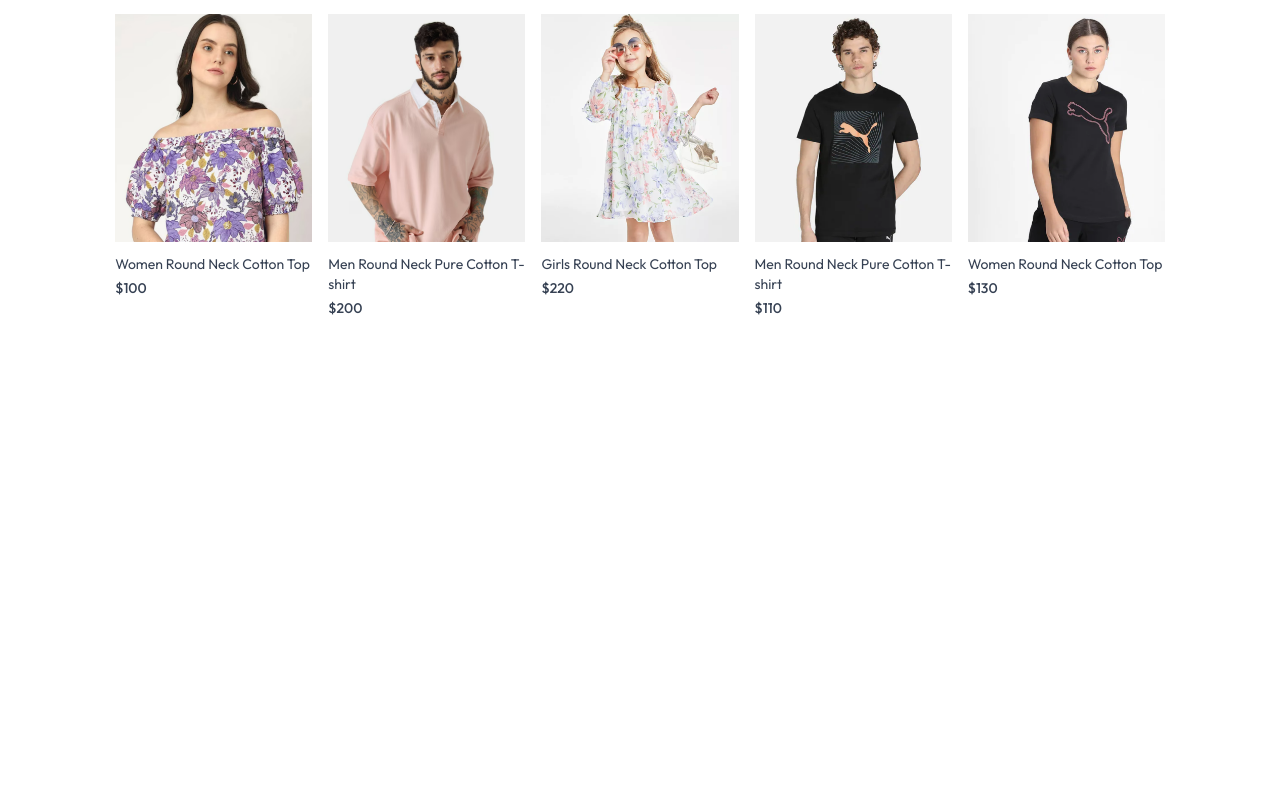
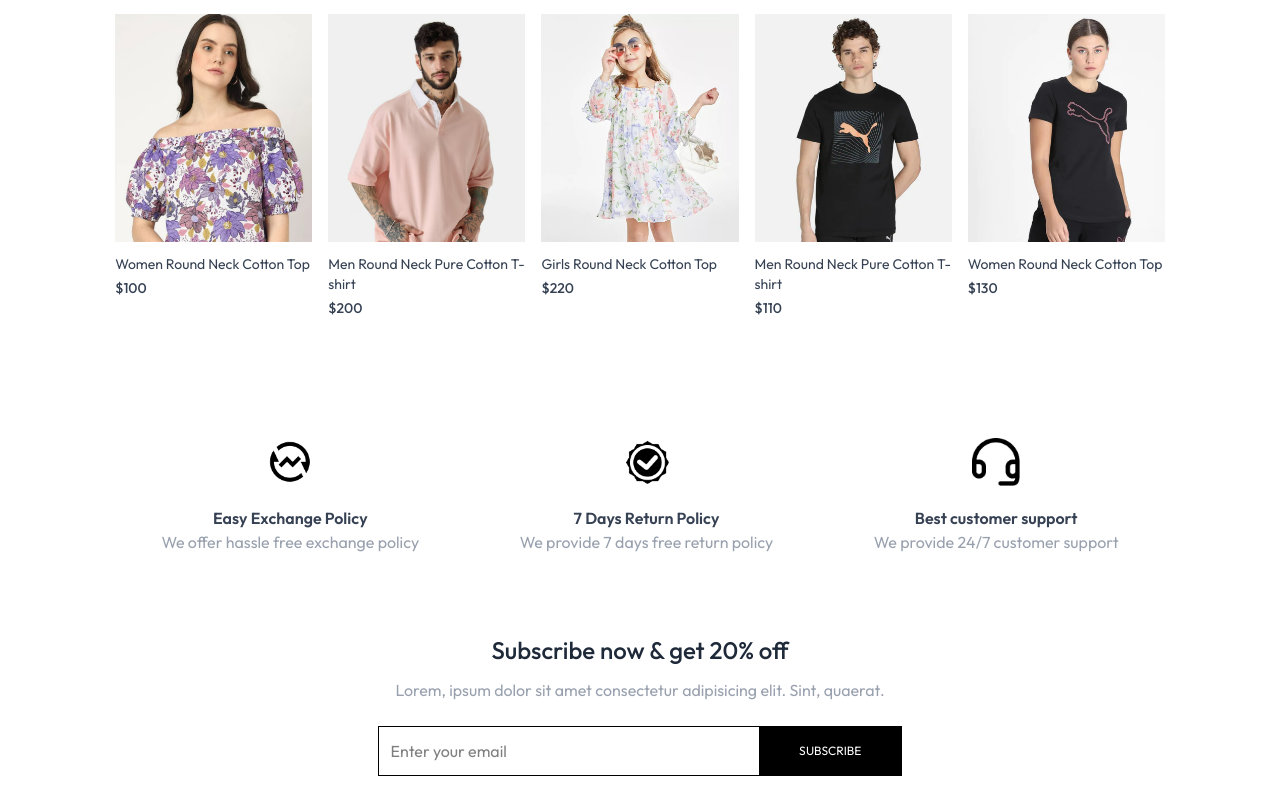
Before and after one commit to PavelRiajul/ecommerce-frontend, a React (Vite) app: page / in a window 1280 px wide. Shown: the part 1525-2325 px from the top of the page. Before the commit the page ends 1883 px from the top, so only its background shows below. Built offline with nearby package versions, Linux system fonts and the light colour scheme.

Commit message:
policy and newsletterbox

```diff
--- /dev/null
+++ b/src/components/NewsLetterBox.jsx
@@ -0,0 +1,19 @@
+import React from 'react'
+
+const NewsLetterBox = () => {
+    const onSubmitHandler=(e)=>{
+       e.preventDefault()
+    }
+  return (
+    <div className='text-center'>
+        <p className='text-2xl font-medium text-gray-800'>Subscribe now & get 20% off</p>
+        <p className='text-gray-400 mt-3'>Lorem, ipsum dolor sit amet consectetur adipisicing elit. Sint, quaerat.</p>
+        <form onSubmit={onSubmitHandler} className='w-full sm:w-1/2 flex items-center gap-3 mx-auto my-6 border pl-3'>
+            <input className='w-full sm:flex-1 outline-none' type="email" placeholder='Enter your email' required />
+            <button type='submit' className='bg-black text-white text-xs px-10 py-4'>SUBSCRIBE</button>
+        </form>
+    </div>
+  )
+}
+
+export default NewsLetterBox
--- /dev/null
+++ b/src/components/OurPolicy.jsx
@@ -0,0 +1,25 @@
+import React from 'react'
+import {assets} from '../assets/frontend_assets/assets'
+const OurPolicy = () => {
+  return (
+    <div className='flex flex-col sm:flex-row justify-around gap-12 sm:gap-2 text-center py-20 text-xs sm:text-sm md:text-base text-gray-700'>
+        <div>
+            <img className='w-12 m-auto mb-5' src={assets.exchange_icon} alt="" />
+            <p className='font-semibold'>Easy Exchange Policy</p>
+            <p className='text-gray-400'>We offer hassle free exchange policy</p>
+        </div>
+        <div>
+            <img className='w-12 m-auto mb-5' src={assets.quality_icon} alt="" />
+            <p className='font-semibold'>7 Days Return Policy</p>
+            <p className='text-gray-400'>We provide 7 days free return policy</p>
+        </div>
+        <div>
+            <img className='w-12 m-auto mb-5' src={assets.support_img} alt="" />
+            <p className='font-semibold'>Best customer support</p>
+            <p className='text-gray-400'>We provide 24/7 customer support</p>
+        </div>
+    </div>
+  )
+}
+
+export default OurPolicy
--- a/src/pages/Home.jsx
+++ b/src/pages/Home.jsx
@@ -2,6 +2,8 @@
 import Hero from '../components/Hero'
 import LetestCollection from '../components/LetestCollection'
 import BestSeller from '../components/BestSeller'
+import OurPolicy from '../components/OurPolicy'
+import NewsLetterBox from '../components/NewsLetterBox'
 
 const Home = () => {
   return (
@@ -9,6 +11,8 @@
       <Hero/>
       <LetestCollection/>
       <BestSeller/>
+      <OurPolicy/>
+      <NewsLetterBox/>
     </div>
   )
 }
```
